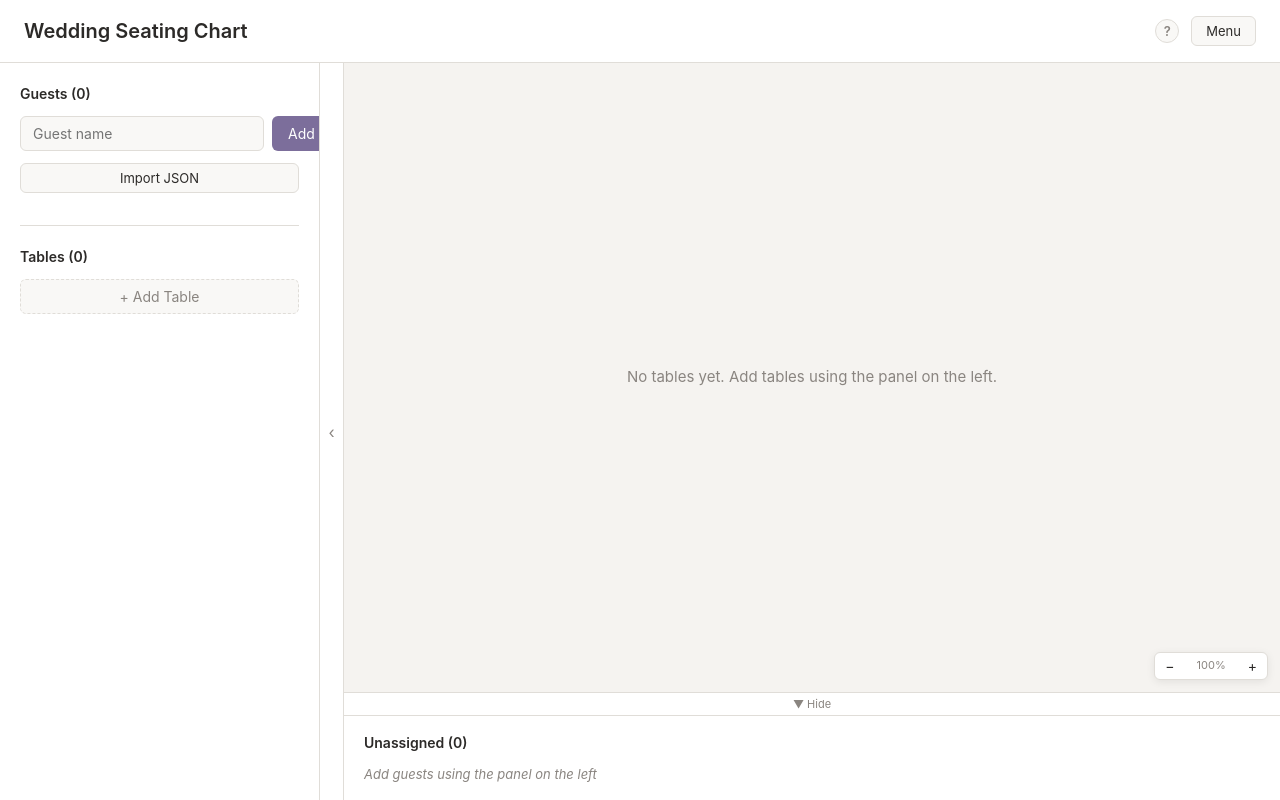
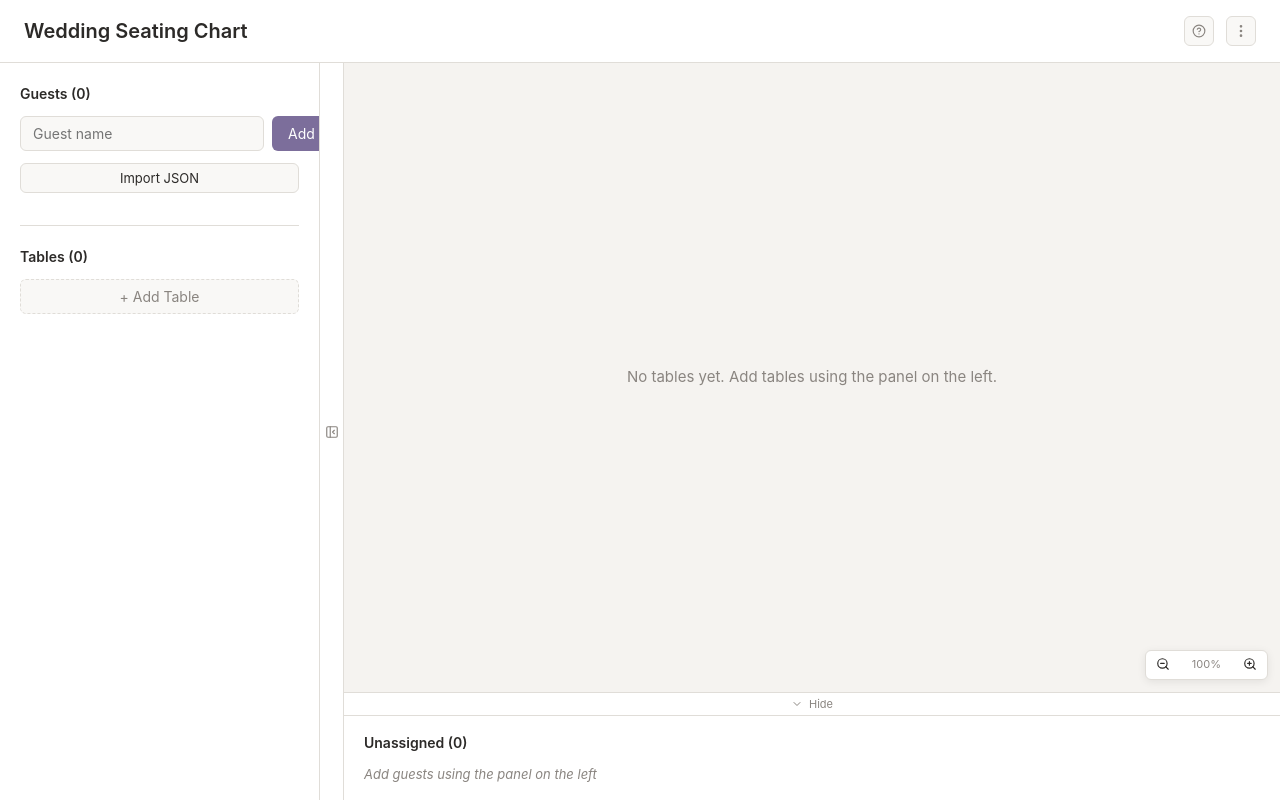
Before and after one commit to tayloraleach/wedding-seats, a React (Vite) app: page / in a window 1280 px wide. Built offline with nearby package versions, Linux system fonts and the light colour scheme.

Commit message:
added icons and swapped some text out for nicer icons

```diff
--- a/package.json
+++ b/package.json
@@ -11,6 +11,7 @@
   },
   "dependencies": {
     "@dnd-kit/core": "^6.3.1",
+    "lucide-react": "^0.564.0",
     "react": "^19.2.0",
     "react-dom": "^19.2.0"
   },
--- a/src/App.css
+++ b/src/App.css
@@ -31,14 +31,12 @@
 }
 
 .app__info-btn {
-  width: 24px;
-  height: 24px;
-  border-radius: 50%;
+  width: 30px;
+  height: 30px;
+  border-radius: 6px;
   border: 1px solid var(--border-color);
   background: var(--surface);
   color: var(--text-muted);
-  font-size: 13px;
-  font-weight: 600;
   cursor: pointer;
   display: flex;
   align-items: center;
@@ -98,13 +96,16 @@
 }
 
 .app__menu-btn {
-  padding: 6px 14px;
+  width: 30px;
+  height: 30px;
   border: 1px solid var(--border-color);
   border-radius: 6px;
   background: var(--surface);
-  color: var(--text-primary);
-  font-size: 13px;
+  color: var(--text-muted);
   cursor: pointer;
+  display: flex;
+  align-items: center;
+  justify-content: center;
 }
 
 .app__menu-btn:hover {
@@ -126,7 +127,9 @@
 }
 
 .app__menu-item {
-  display: block;
+  display: flex;
+  align-items: center;
+  gap: 8px;
   width: 100%;
   padding: 8px 14px;
   border: none;
--- a/src/App.tsx
+++ b/src/App.tsx
@@ -15,6 +15,17 @@ import { FloorPlan } from './components/FloorPlan/FloorPlan';
 import { UnassignedPool } from './components/UnassignedPool/UnassignedPool';
 import { GuestChip } from './components/Guest/GuestChip';
 import { seatKey } from './utils/ids';
+import {
+  HelpCircle,
+  EllipsisVertical,
+  Upload,
+  Download,
+  Trash2,
+  PanelLeftClose,
+  PanelLeftOpen,
+  ChevronUp,
+  ChevronDown,
+} from 'lucide-react';
 import type { Guest, WeddingState } from './types';
 import './App.css';
 
@@ -172,7 +183,7 @@ function App() {
                 infoTimeout.current = setTimeout(() => setShowInfo(false), 150);
               }}
             >
-              <button className="app__info-btn" aria-label="Help &amp; info">?</button>
+              <button className="app__info-btn" aria-label="Help &amp; info"><HelpCircle size={14} /></button>
               {showInfo && (
                 <div className="app__info-tooltip">
                   <strong>Controls</strong>
@@ -201,19 +212,19 @@ function App() {
                 onClick={() => setMenuOpen(!menuOpen)}
                 aria-label="Menu"
               >
-                Menu
+                <EllipsisVertical size={16} />
               </button>
               {menuOpen && (
                 <div className="app__menu-dropdown">
                   <button className="app__menu-item" onClick={handleImportClick}>
-                    Import JSON
+                    <Upload size={14} /> Import JSON
                   </button>
                   <button className="app__menu-item" onClick={handleExport}>
-                    Export JSON
+                    <Download size={14} /> Export JSON
                   </button>
                   <hr className="app__menu-divider" />
                   <button className="app__menu-item app__menu-item--danger" onClick={handleReset}>
-                    Reset all data
+                    <Trash2 size={14} /> Reset all data
                   </button>
                 </div>
               )}
@@ -230,7 +241,7 @@ function App() {
             aria-label={sidebarCollapsed ? 'Show sidebar' : 'Hide sidebar'}
             title={sidebarCollapsed ? 'Show sidebar' : 'Hide sidebar'}
           >
-            {sidebarCollapsed ? '›' : '‹'}
+            {sidebarCollapsed ? <PanelLeftOpen size={14} /> : <PanelLeftClose size={14} />}
           </button>
           <div className="app__main">
             <DndContext
@@ -247,7 +258,7 @@ function App() {
                   aria-label={poolCollapsed ? 'Show unassigned guests' : 'Hide unassigned guests'}
                   title={poolCollapsed ? 'Show unassigned guests' : 'Hide unassigned guests'}
                 >
-                  {poolCollapsed ? '▲ Unassigned' : '▼ Hide'}
+                  {poolCollapsed ? <><ChevronUp size={12} /> Unassigned</> : <><ChevronDown size={12} /> Hide</>}
                 </button>
                 <UnassignedPool />
               </div>
--- a/src/components/FloorPlan/FloorPlan.tsx
+++ b/src/components/FloorPlan/FloorPlan.tsx
@@ -1,4 +1,5 @@
 import { useState, useCallback, useRef, useEffect } from 'react';
+import { ZoomIn, ZoomOut } from 'lucide-react';
 import { useWedding } from '../../state/WeddingContext';
 import { TableView } from '../Table/TableView';
 import './FloorPlan.css';
@@ -146,9 +147,9 @@ export function FloorPlan() {
         </div>
       )}
       <div className="floor-plan__zoom-controls">
-        <button onClick={zoomOut} disabled={zoom <= MIN_ZOOM} title="Zoom out">−</button>
+        <button onClick={zoomOut} disabled={zoom <= MIN_ZOOM} title="Zoom out"><ZoomOut size={14} /></button>
         <button onClick={zoomReset} className="floor-plan__zoom-label" title="Reset zoom">{zoomPercent}%</button>
-        <button onClick={zoomIn} disabled={zoom >= MAX_ZOOM} title="Zoom in">+</button>
+        <button onClick={zoomIn} disabled={zoom >= MAX_ZOOM} title="Zoom in"><ZoomIn size={14} /></button>
       </div>
     </div>
   );
```
Also changed, not shown: 1 other file (tests, documents, lock files or other folders).
